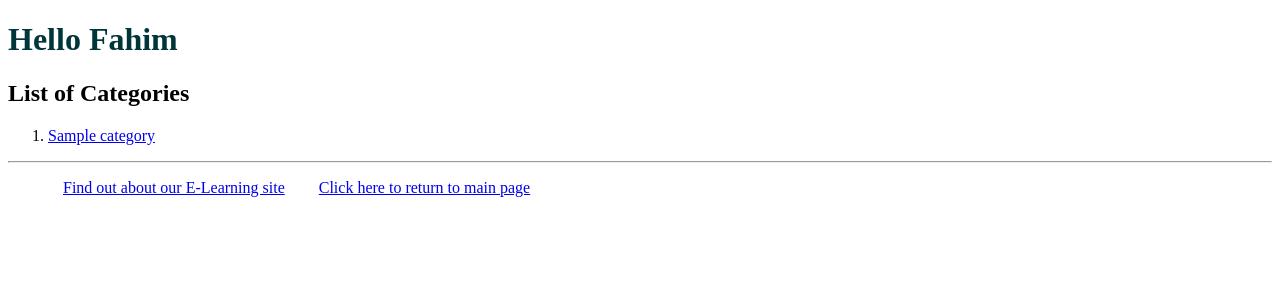
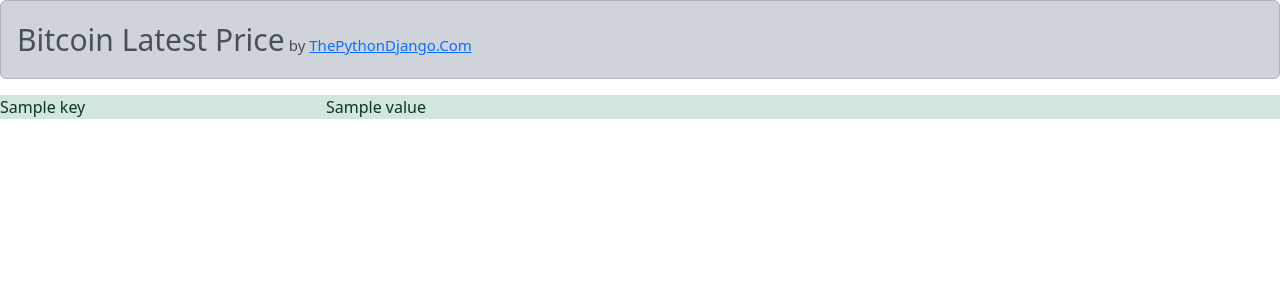
Before and after one commit to whichfahim/IADSLab, a Django app: template myappF23/templates/myappF23/index.html in a window 1280 px wide. Shown: the top 300 px of the page. Run offline with Django 3.2, Linux system fonts and the light colour scheme; the template is opened without the code that fills it: most values are stand-ins (such as "Sample title", 1, 10 or a date in 2020).

Commit message:
Fahim | IADSProject | able to call an api to get crypto rates
Able to show different crypto rates on the web page

```diff
--- a/myappF23/templates/myappF23/index.html
+++ b/myappF23/templates/myappF23/index.html
@@ -1,26 +1,32 @@
 <!DOCTYPE html>
-{% extends 'myappF23/base.html' %}
+{#{% extends 'myappF23/base.html' %}#}
 
 <html lang="en">
 <head>
     <meta charset="UTF-8">
     <title>E-learning</title>
+    <link href="https://cdn.jsdelivr.net/npm/bootstrap@5.3.2/dist/css/bootstrap.min.css" rel="stylesheet" integrity="sha384-T3c6CoIi6uLrA9TneNEoa7RxnatzjcDSCmG1MXxSR1GAsXEV/Dwwykc2MPK8M2HN" crossorigin="anonymous">
+
 </head>
 <body>
     {% block body_block %}
-        {% if category_list %}
-            <h2>List of Categories</h2>
-            <ol>
-                {% for category  in category_list %}
-    {#                <li> {{ category.name}} </li>#}
-                    <li><a href={% url 'myappF23:detail' category.id %}>{{ category.name}}</a></li>
-                {% endfor %}
-            </ol>
-        {% else %}
-            <strong>There are no available categories!</strong>
-        {% endif %}
-    {#    <p><a href="/about">About page</a></p>#}
-{#        <p><a href={% url 'myappF23:about' %}>About page</a></p>#}
+         <div class="alert alert-dark" role="alert">
+            <span style="font-size:30px;">Bitcoin Latest Price</span> <span style="font-size:15px;">by <a href="http://ThePythonDjango.Com" target="_blank">ThePythonDjango.Com</a></span>
+        </div>
+            {% for key,value in crypto_data.items %}
+            <div class="list-group-item list-group-item-{% if coin.percent_change_1h.0 == '-'%}danger{% else %}success{% endif %}">
+                <div class="row">
+                    <div class="col-md-3">
+                        {{key}}
+                    </div>
+                    <div class="col-md-3">
+                        {{value}}
+                    </div>
+
+                </div>
+            </div>
+            {% endfor %}
+    <script src="https://cdn.jsdelivr.net/npm/bootstrap@5.3.2/dist/js/bootstrap.bundle.min.js" integrity="sha384-C6RzsynM9kWDrMNeT87bh95OGNyZPhcTNXj1NW7RuBCsyN/o0jlpcV8Qyq46cDfL" crossorigin="anonymous"></script>
     {% endblock %}
 </body>
 </html>
```
Also changed, not shown: myappF23/views.py (+20 -3 lines).
